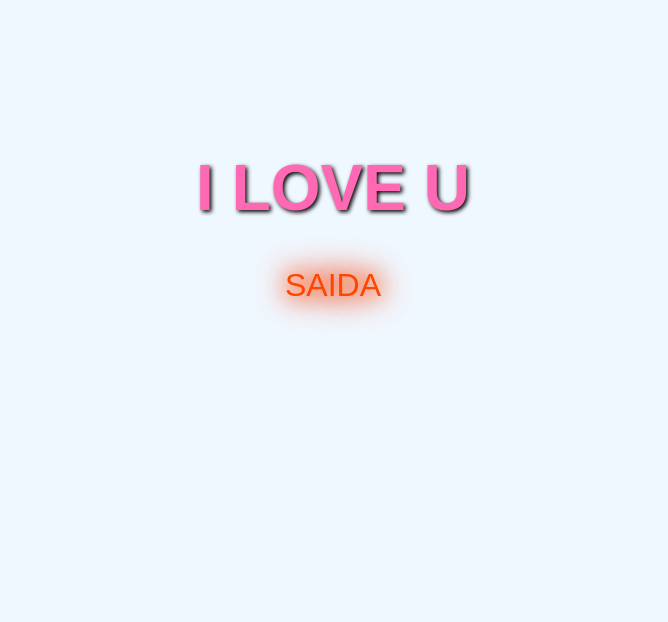
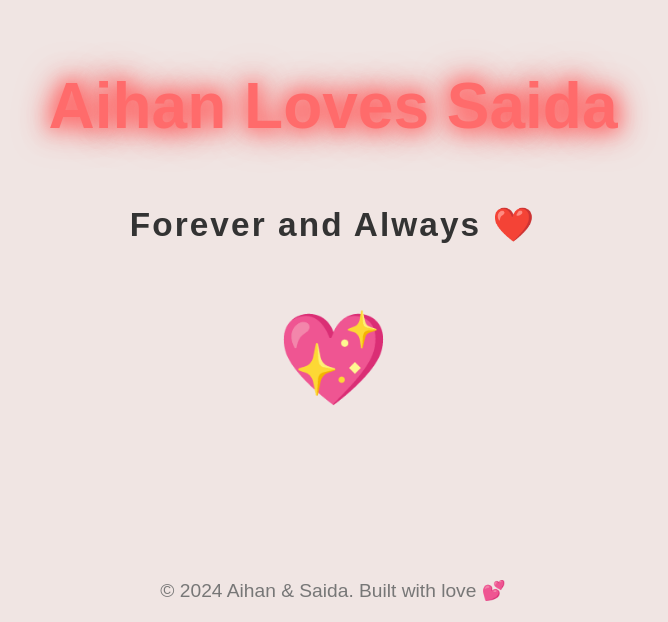
Before and after one commit to Aihan-7/Saileen.github.io, a plain HTML site: page index.html in a window 1280 px wide. Shown: the part 178-800 px from the top of the page, without its empty margins (307-975 px from the left). Drawn offline with Linux system fonts and the light colour scheme.

Commit message:
index.html

```diff
--- a/index.html
+++ b/index.html
@@ -3,41 +3,119 @@
 <head>
     <meta charset="UTF-8">
     <meta name="viewport" content="width=device-width, initial-scale=1.0">
-    <title>I LOVE U SAIDA</title>
+    <title>Aihan Loves Saida</title>
     <style>
         body {
-            background-color: #f0f8ff; /* Light blue background */
+            margin: 0;
+            padding: 0;
+            background-color: #f0e5e3;
+            font-family: 'Arial', sans-serif;
+            overflow: hidden;
+        }
+
+        .container {
             display: flex;
             justify-content: center;
             align-items: center;
             height: 100vh;
-            margin: 0;
-            font-family: Arial, sans-serif;
-        }
-        .love-message {
+            flex-direction: column;
             text-align: center;
         }
+
         h1 {
             font-size: 4em;
-            color: #ff69b4; /* Hot pink text */
-            text-shadow: 2px 2px 4px #000; /* Slight shadow */
+            color: #ff6b6b;
+            text-shadow: 0 4px 8px rgba(0, 0, 0, 0.3);
+            animation: fadeIn 2s ease-in-out;
         }
-        p {
+
+        h2 {
             font-size: 2em;
-            color: #ff4500; /* Orange text */
-            animation: glowing 2s infinite; /* Glowing effect */
+            color: #333;
+            margin-top: 20px;
+            letter-spacing: 2px;
+            animation: heartBeat 1.5s infinite alternate;
         }
-        @keyframes glowing {
-            0% { text-shadow: 0 0 5px #ff4500, 0 0 10px #ff4500, 0 0 20px #ff4500; }
-            50% { text-shadow: 0 0 20px #ff4500, 0 0 30px #ff4500, 0 0 40px #ff4500; }
-            100% { text-shadow: 0 0 5px #ff4500, 0 0 10px #ff4500, 0 0 20px #ff4500; }
+
+        @keyframes fadeIn {
+            from {
+                opacity: 0;
+                transform: scale(0.8);
+            }
+            to {
+                opacity: 1;
+                transform: scale(1);
+            }
+        }
+
+        @keyframes heartBeat {
+            0% {
+                transform: scale(1);
+            }
+            50% {
+                transform: scale(1.1);
+            }
+            100% {
+                transform: scale(1);
+            }
+        }
+
+        .heart {
+            color: #ff4b4b;
+            font-size: 100px;
+            margin-top: 30px;
+            animation: pulse 1s infinite;
+        }
+
+        @keyframes pulse {
+            0% {
+                transform: scale(0.9);
+            }
+            50% {
+                transform: scale(1.1);
+            }
+            100% {
+                transform: scale(0.9);
+            }
+        }
+
+        .glowing-effect {
+            text-shadow: 0 0 5px #ff0000, 0 0 10px #ff0000, 0 0 15px #ff0000,
+                         0 0 20px #ff6b6b, 0 0 30px #ff6b6b, 0 0 40px #ff6b6b;
+            animation: glow 1.5s infinite;
+        }
+
+        @keyframes glow {
+            0% {
+                text-shadow: 0 0 5px #ff0000, 0 0 10px #ff0000, 0 0 15px #ff0000;
+            }
+            50% {
+                text-shadow: 0 0 20px #ff6b6b, 0 0 30px #ff6b6b, 0 0 40px #ff6b6b;
+            }
+            100% {
+                text-shadow: 0 0 5px #ff0000, 0 0 10px #ff0000, 0 0 15px #ff0000;
+            }
+        }
+
+        .footer {
+            position: absolute;
+            bottom: 20px;
+            width: 100%;
+            text-align: center;
+            font-size: 1.2em;
+            color: #777;
         }
     </style>
 </head>
 <body>
-    <div class="love-message">
-        <h1>I LOVE U</h1>
-        <p>SAIDA</p>
+    <div class="container">
+        <h1 class="glowing-effect">Aihan Loves Saida</h1>
+        <h2>Forever and Always ❤️</h2>
+        <div class="heart">💖</div>
+    </div>
+
+    <div class="footer">
+        &copy; 2024 Aihan & Saida. Built with love 💕
     </div>
 </body>
 </html>
```
